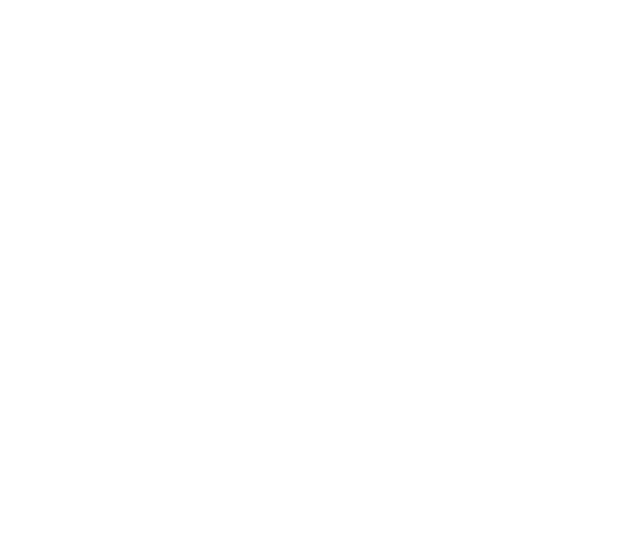
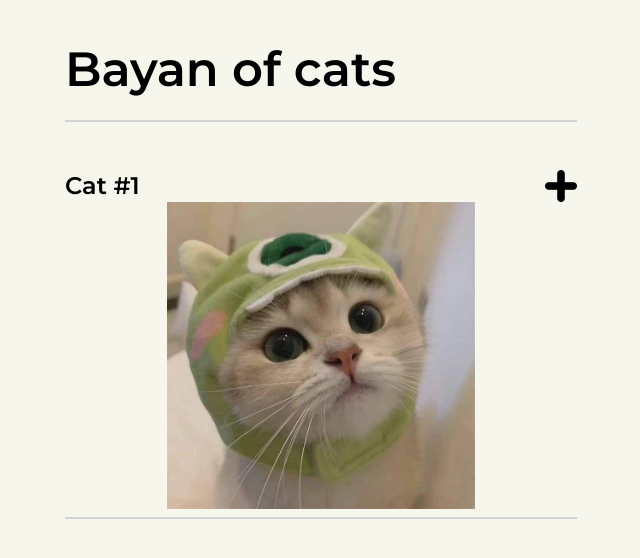
Before and after one commit to AlexeyTitkov/cssBayan, a plain HTML site: page cssBayan/index.html in a window 1280 px wide. Shown: the whole page, without its empty margins (319-959 px from the left). Drawn offline with Linux system fonts and the light colour scheme.

Commit message:
feat: add assets and layout first section (Sun, Mar 12, 2023 01:28:39 PM)

```diff
--- a/cssBayan/index.html
+++ b/cssBayan/index.html
@@ -5,10 +5,29 @@
     <meta name="viewport"
           content="width=device-width, user-scalable=no, initial-scale=1.0, maximum-scale=1.0, minimum-scale=1.0">
     <meta http-equiv="X-UA-Compatible" content="ie=edge">
+    <link rel="preconnect" href="https://fonts.googleapis.com">
+    <link rel="preconnect" href="https://fonts.gstatic.com" crossorigin>
+    <link href="https://fonts.googleapis.com/css2?family=Montserrat:wght@600&display=swap" rel="stylesheet">
+    <link rel="stylesheet" href="style.css">
     <title>Document</title>
-    <link rel="stylesheet" href="style.css">
 </head>
 <body>
 
+<div class="bayan">
+    <h2 class="bayan__name">
+        Bayan of cats
+    </h2>
+    <div class="bayan__cats">
+        <div class="bayan__cat">
+            <label class="bayan__label" for="cat-1">
+                <input class="bayan__input" type="radio" name="cat" id="cat-1" checked>
+                <span class="bayan__cat-name">Cat #1</span>
+                <img class="bayan__icon" src="./assets/plus-icon.png" alt="plus">
+                <img class="bayan__image" src="./assets/1.jpg" alt="Cat #1">
+            </label>
+        </div>
+    </div>
+</div>
+
 </body>
 </html>
--- a/cssBayan/style.css
+++ b/cssBayan/style.css
@@ -0,0 +1,89 @@
+body {
+    box-sizing: border-box;
+    margin: 0;
+    padding: 0;
+    font-family: 'Montserrat', sans-serif;
+    font-weight: 700;
+    background-color: #f6f6ec;
+}
+
+.bayan {
+    width: 40vw;
+    margin: 0 auto;
+}
+
+.bayan__name {
+    font-size: 3rem;
+    height: 5rem;
+    border-bottom: 0.15rem solid lightgray;
+}
+
+.bayan__label {
+    cursor: pointer;
+}
+
+.bayan__cat-name {
+    font-size: 1.5rem;
+}
+
+.bayan__image {
+    width: 70%;
+}
+
+.bayan__icon {
+    height: 2rem;
+    width: 2rem;
+    background-size: cover;
+}
+
+.bayan__cats {
+    color: blue;
+}
+
+.bayan__cat {
+    border-bottom: 0.15rem solid lightgray;
+}
+
+.bayan__label:active .bayan__cat-name {
+    color: blue;
+}
+
+.bayan__input {
+    display: none;
+}
+
+.bayan__input:checked ~ .bayan__image {
+    transform: scale(1);
+    max-height: 100rem;
+    opacity: 1;
+}
+
+.bayan__label {
+    padding: 0.5rem 0;
+    display: flex;
+    justify-content: space-between;
+    align-items: center;
+    flex-wrap: wrap;
+}
+
+.bayan__label:active .bayan__image {
+    filter: brightness(115%);
+}
+
+.bayan__input:checked + span {
+    color: black;
+}
+
+.bayan__cat-name {
+    display: block;
+    width: 60%;
+}
+
+.bayan__image {
+    display: block;
+    width: 60%;
+    margin: 0 auto;
+    max-height: 0;
+    opacity: 0;
+    max-width: 40rem;
+}
```
Also changed, not shown: cssBayan/assets/1.jpg (added), cssBayan/assets/2.jpg (added), cssBayan/assets/3.jpg (added), cssBayan/assets/plus-icon.png (added).
